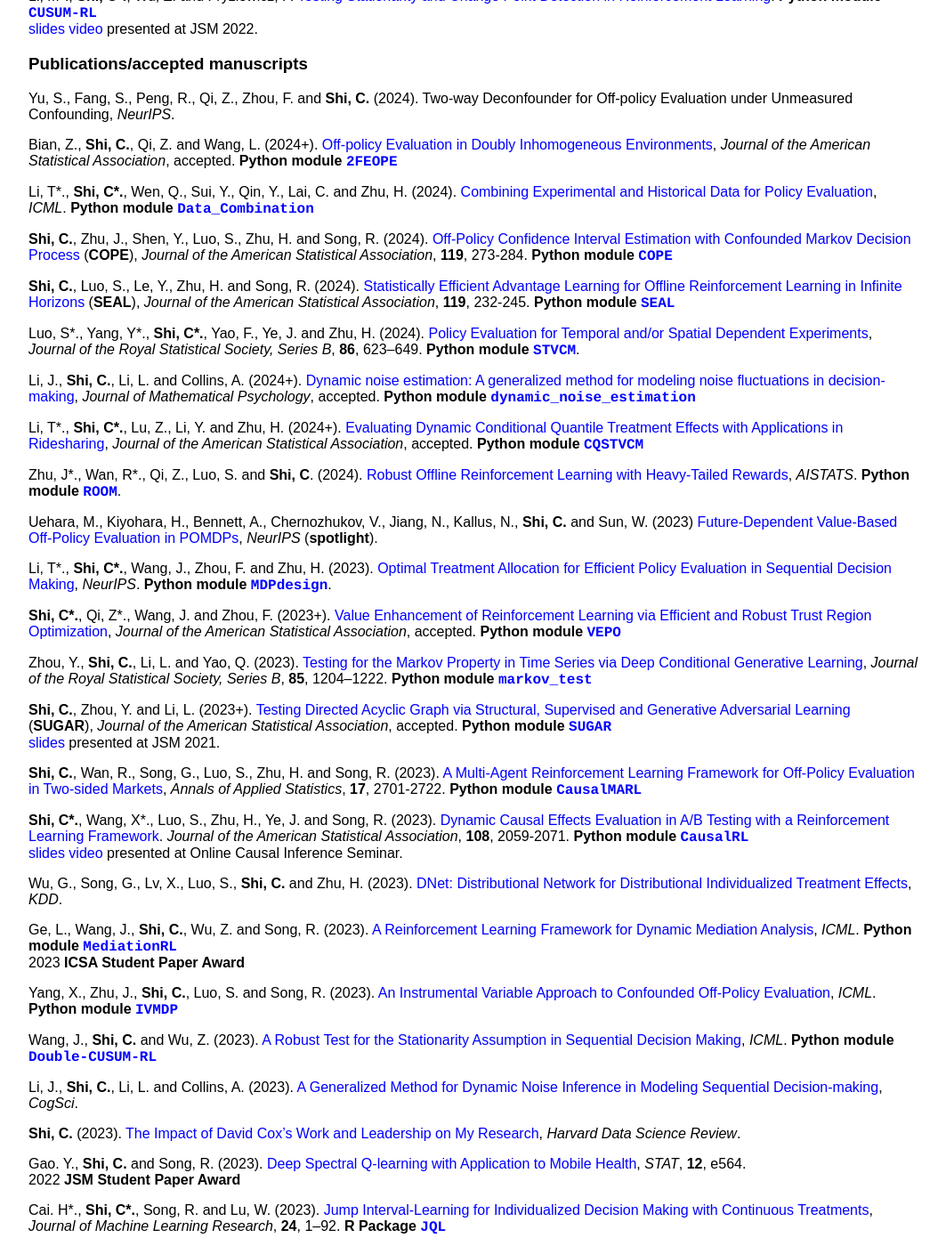
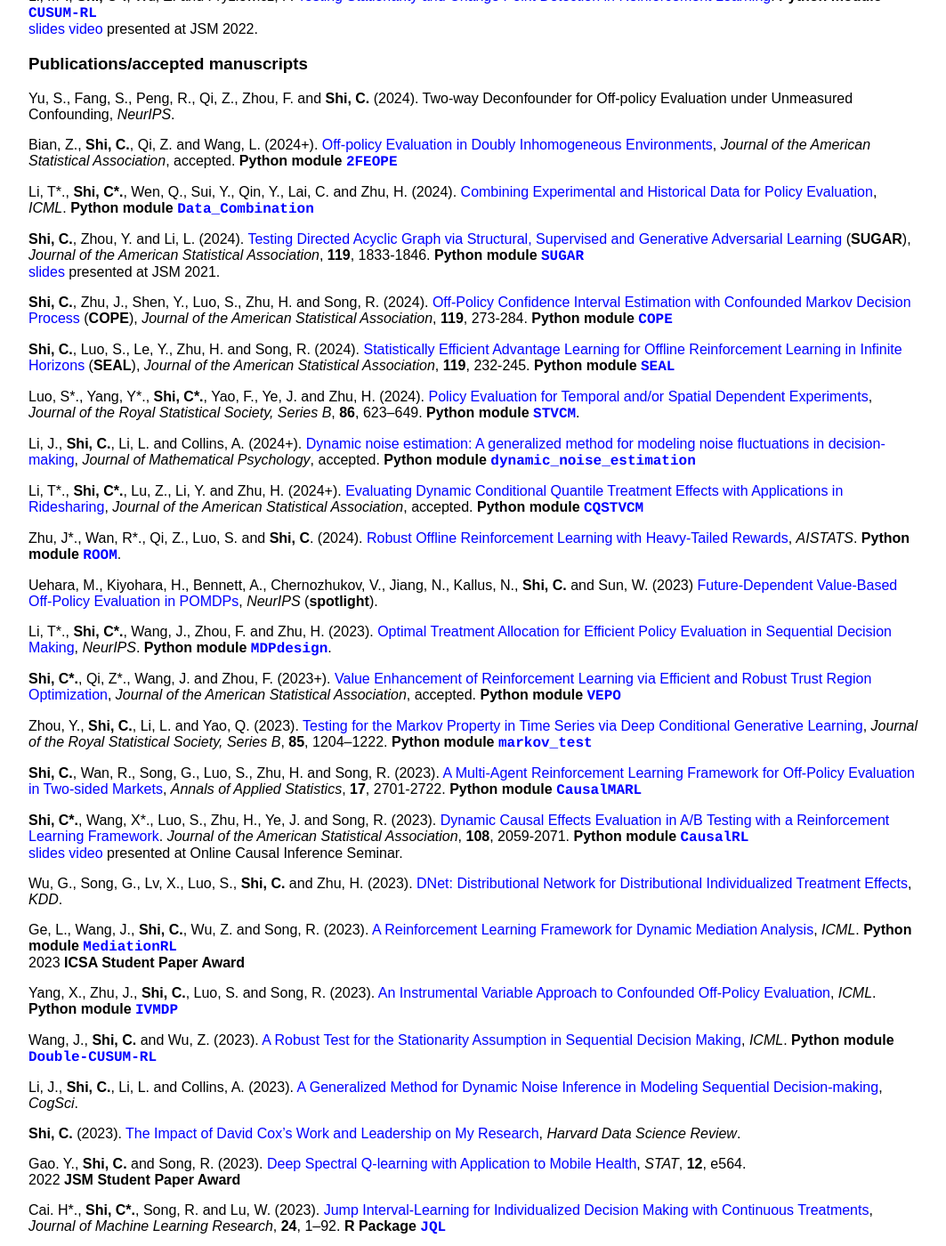
Before and after one commit to callmespring/callmespring.github.io, a Jekyll site: the page built from publication.md, in a window 1280 px wide and 1400 px high, scrolled down 848 px. Shown: the whole window at 89% size, without its empty margins (108-1171 px from the left). Built offline with Jekyll 4.4.1, drawn with Linux system fonts in a browser that asks for light colours; some of the changed lines change nothing that is shown.

Commit message:
Update publication.md

```diff
--- a/publication.md
+++ b/publication.md
@@ -61,6 +61,9 @@ Inhomogeneous Environments](https://arxiv.org/pdf/2306.08719.pdf), _Journal of t
 
 Li, T\*., **Shi, C\*.**, Wen, Q., Sui, Y., Qin, Y., Lai, C. and Zhu, H. (2024). [Combining Experimental and Historical Data for Policy Evaluation](https://arxiv.org/pdf/2406.00317), _ICML_. **Python module** [<span style="font-family:courier;">**Data_Combination**</span>](https://github.com/tingstat/Data_Combination)
 
+**Shi, C.**, Zhou, Y. and Li, L. (2024). [Testing Directed Acyclic Graph via Structural,
+Supervised and Generative Adversarial Learning](https://arxiv.org/pdf/2106.01474.pdf) (**SUGAR**), _Journal of the American Statistical Association_, **119**, 1833-1846. **Python module** [<span style="font-family:courier;">**SUGAR**</span>](https://github.com/yunzhe-zhou/SUGAR) <br/> [<font size="3">slides</font>](./slides/SUGAR.pdf) <font size="3">presented at JSM 2021</font>.
+
 **Shi, C.**, Zhu, J., Shen, Y., Luo, S., Zhu, H. and Song, R. (2024). [Off-Policy Confidence Interval Estimation with Confounded Markov Decision Process
 ](https://arxiv.org/abs/2202.10589) (**COPE**), _Journal of the American Statistical Association_, **119**, 273-284.
 **Python module** [<span style="font-family:courier;">**COPE**</span>](https://github.com/Mamba413/cope)
@@ -85,9 +88,6 @@ Learning via Efficient and Robust Trust
 Region Optimization](https://arxiv.org/pdf/2301.02220.pdf), _Journal of the American Statistical Association_, accepted. **Python module** [<span style="font-family:courier;">**VEPO**</span>](https://github.com/dc-wangjn/VEPO)
 
 Zhou, Y., **Shi, C.**, Li, L. and Yao, Q. (2023). [Testing for the Markov Property in Time Series via Deep Conditional Generative Learning](https://arxiv.org/abs/2305.19244), _Journal of the Royal Statistical Society, Series B_, **85**, 1204–1222. **Python module** [<span style="font-family:courier;">**markov_test**</span>](https://github.com/yunzhe-zhou/markov_test)
-
-**Shi, C.**, Zhou, Y. and Li, L. (2023+). [Testing Directed Acyclic Graph via Structural,
-Supervised and Generative Adversarial Learning](https://arxiv.org/pdf/2106.01474.pdf) (**SUGAR**), _Journal of the American Statistical Association_, accepted. **Python module** [<span style="font-family:courier;">**SUGAR**</span>](https://github.com/yunzhe-zhou/SUGAR) <br/> [<font size="3">slides</font>](./slides/SUGAR.pdf) <font size="3">presented at JSM 2021</font>.
 
 **Shi, C.**, Wan, R., Song, G., Luo, S., Zhu, H. and Song, R. (2023). [A Multi-Agent Reinforcement Learning Framework for Off-Policy Evaluation in Two-sided Markets](https://arxiv.org/abs/2202.10574), _Annals of Applied Statistics_, **17**, 2701-2722.
 **Python module** [<span style="font-family:courier;">**CausalMARL**</span>](https://github.com/RunzheStat/CausalMARL)
```
